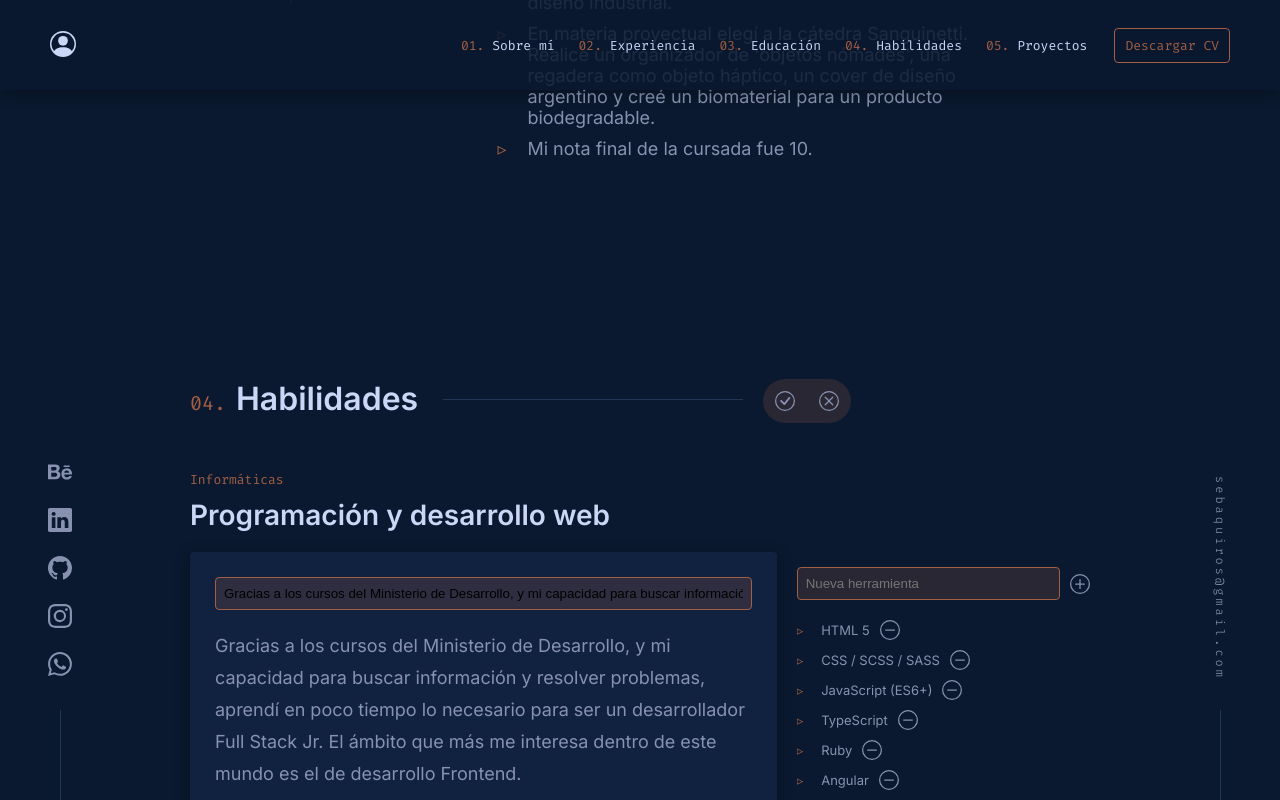
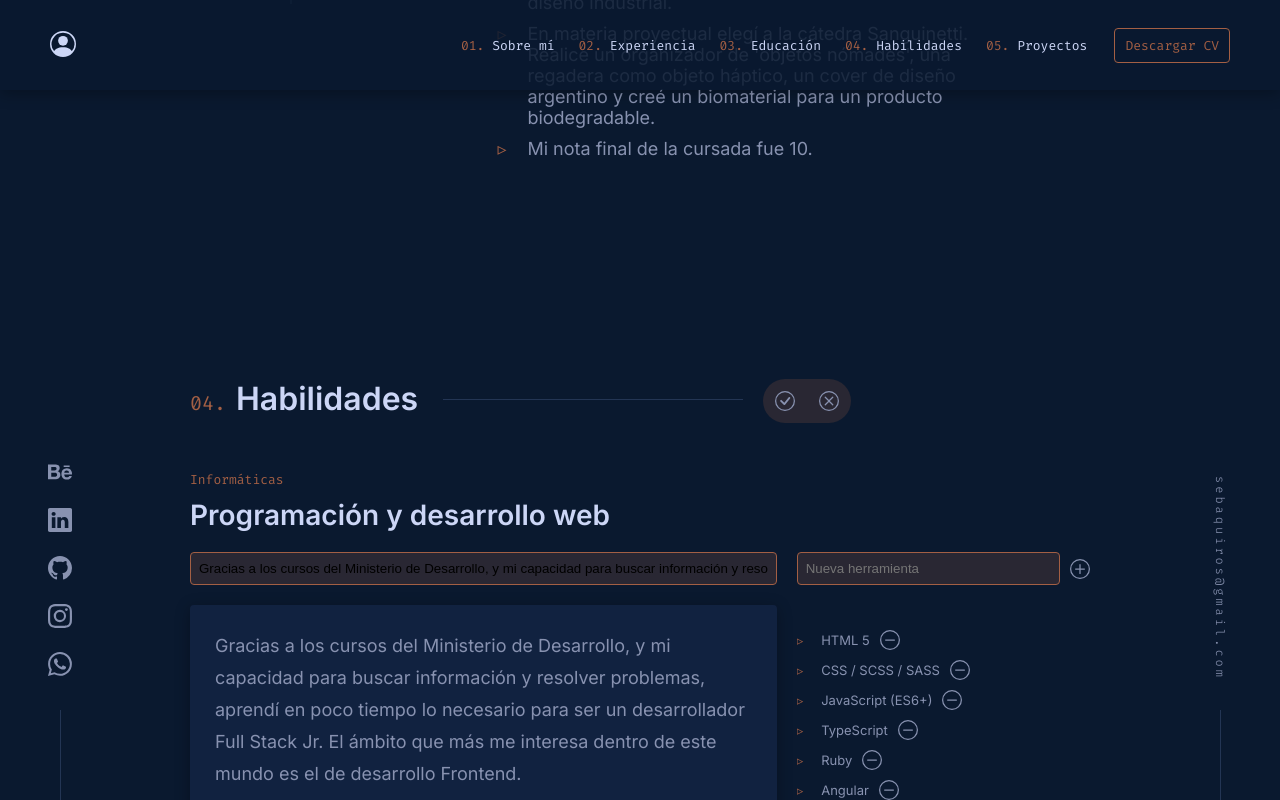
Before and after one commit to SebaQuiros/Portfolio, an Angular app: page / in a window 1280 px wide. Both pictures are taken after a click on the button 785 px from the left and 2803 px from the top of the page. Shown: the part 2403-3203 px from the top of the page. Built offline with nearby package versions, Linux system fonts and the light colour scheme; data requests are answered from the project's data file.

Commit message:
ahorasii

```diff
--- a/src/app/components/skills/skills.component.html
+++ b/src/app/components/skills/skills.component.html
@@ -14,21 +14,14 @@
         <span>{{ skillSet.type }}</span>
         <h3>{{ skillSet.title }}</h3>
       </div>
-      <div class="set-content">
-        <div class="set-description">
+      <div class="edition-controls" *ngIf="editMode">
         <input
           class="edit-description"
-            *ngIf="editMode"
           id="description"
           [(ngModel)]="skillSet.description"
           placeholder="description"
         />
-          <p>
-            {{ skillSet.description }}
-          </p>
-        </div>
-        <div class="set-tools">
-          <div class="edit-tools" *ngIf="editMode">
+        <div class="edit-tools">
           <input
             type="text"
             name="newTool"
@@ -54,6 +47,14 @@
             </svg>
           </button>
         </div>
+      </div>
+      <div class="set-content">
+        <div class="set-description">
+          <p>
+            {{ skillSet.description }}
+          </p>
+        </div>
+        <div class="set-tools">
           <ul class="set-list bullet-list">
             <li *ngFor="let tool of skillSet.tools">
               {{ tool }}
--- a/src/app/components/skills/skills.component.scss
+++ b/src/app/components/skills/skills.component.scss
@@ -17,6 +17,19 @@
           margin-top: 10px;
         }
       }
+      .edition-controls {
+        display: grid;
+        align-items: center;
+        grid-template-columns: 2fr 1fr;
+        gap: 20px;
+        margin-bottom: 20px;
+        .edit-tools {
+          display: flex;
+          button {
+            margin-left: 10px;
+          }
+        }
+      }
       .set-content {
         display: grid;
         align-items: center;
@@ -29,20 +42,11 @@
           background-color: var(--color-elements);
           color: var(--color-secondary);
           font-size: var(--font-size-md);
-          .edit-description {
-            margin-bottom: 20px;
-          }
           p {
             margin: 0px;
           }
         }
         .set-tools {
-          .edit-tools {
-            display: flex;
-            button {
-              margin-left: 10px;
-            }
-          }
           .set-list {
             font-size: var(--font-size-xs);
             color: var(--color-secondary);
```
Lines whose indentation alone changed are shown as unchanged.
